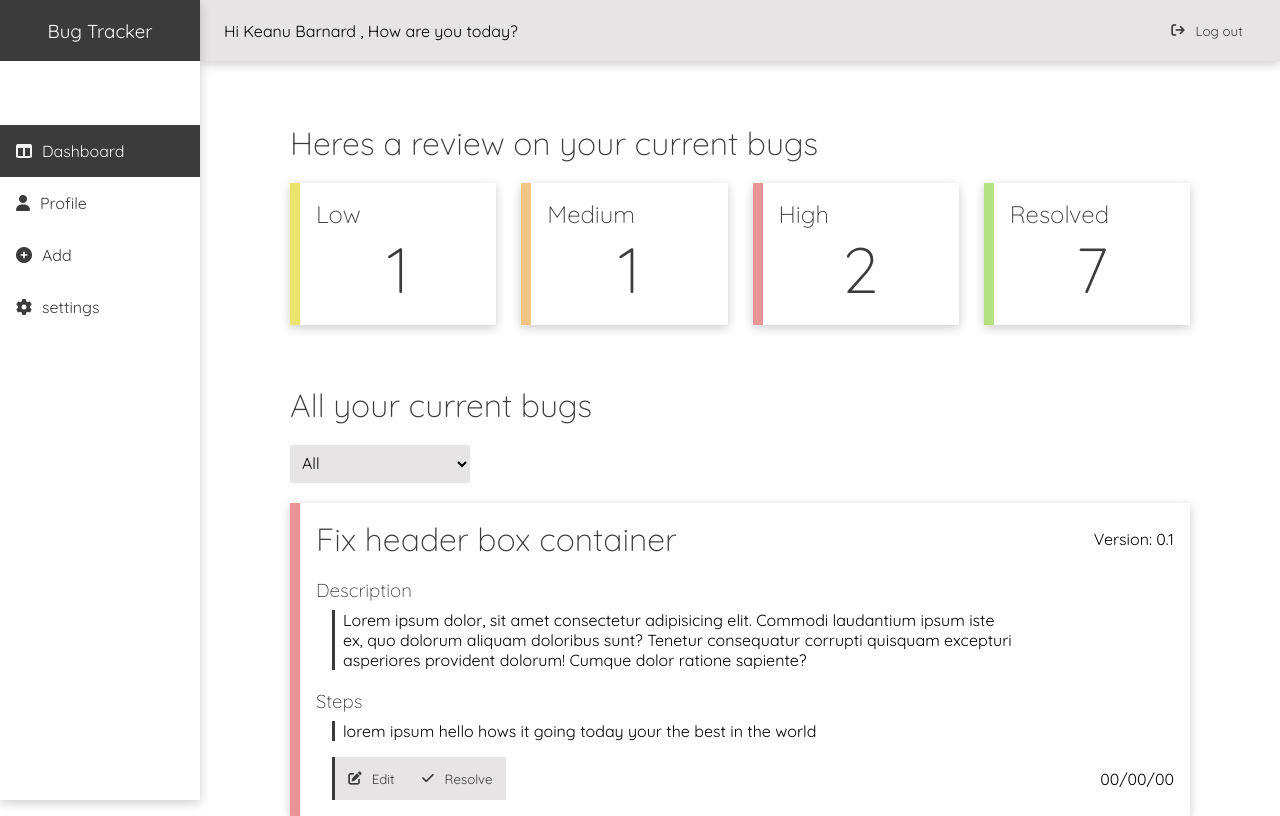
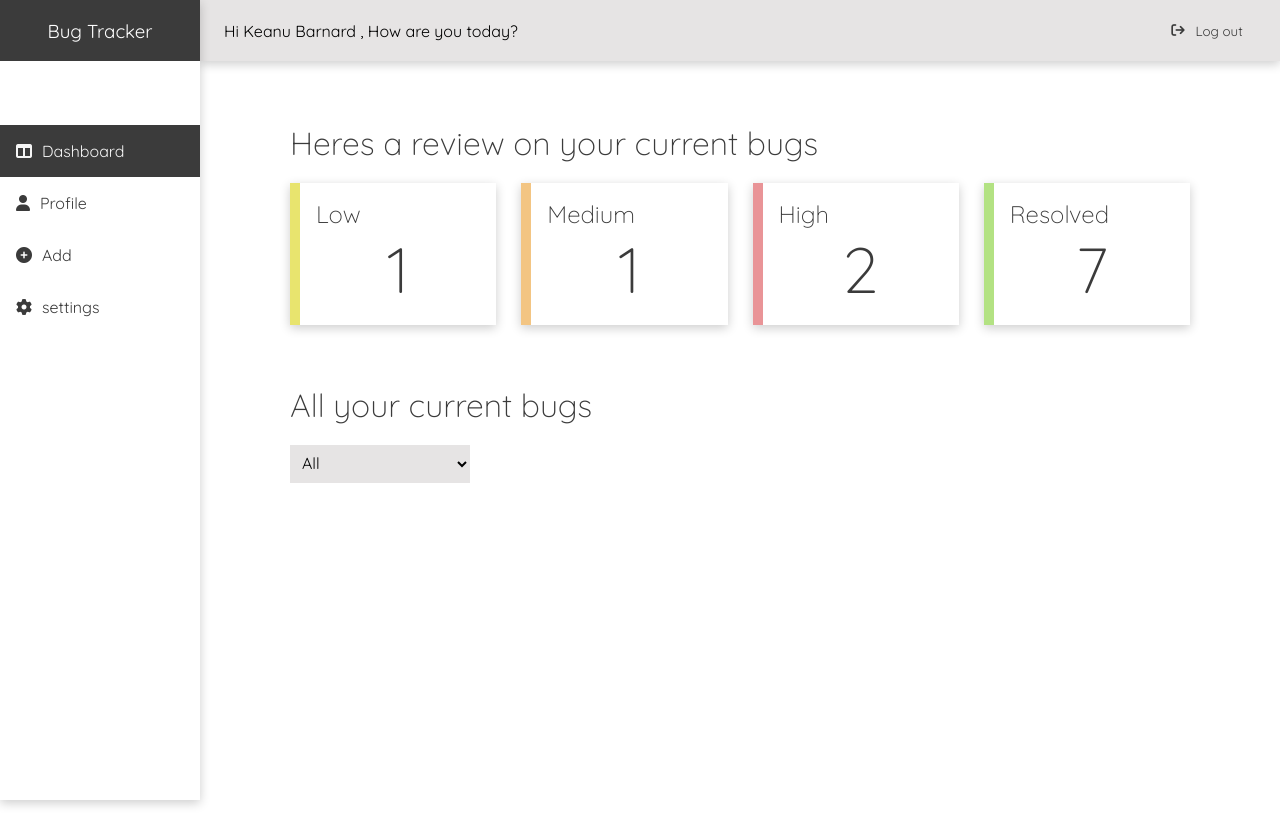
Before and after one commit to KeanuBarnardd/Bug-Tracker-Final, a React (Create React App) app in the folder bug-tracker/: page / in a window 1280 px wide. Built offline with nearby package versions, Linux system fonts and the light colour scheme.

Commit message:
Added create bugs and add to dashboard

```diff
--- a/bug-tracker/src/App.jsx
+++ b/bug-tracker/src/App.jsx
@@ -8,6 +8,7 @@ import Settings from "./Pages/Settings/Settings";
 import "./Styles/general.scss";
 
 export default function App() {
+  const [bugList, setBugList] = useState([]);
   const [bug, setBug] = useState({
     title: "",
     description: "",
@@ -15,6 +16,7 @@ export default function App() {
     priority: "low",
     date: "00/00/00",
     version: "0",
+    id: generateRandomId(),
   });
 
   const getInputHandler = (type) => (e) => {
@@ -26,8 +28,11 @@ export default function App() {
 
   const createBugHandler = (e) => {
     e.preventDefault();
-    setBug();
-    console.log(bug);
+    // Add our bug to our list of bugs
+    setBugList((bugList) => ([
+      ...bugList,
+      bug,
+    ]));
   };
 
   const getPriorityHandler = (i) => {
@@ -44,7 +49,7 @@ export default function App() {
     <div className="app">
       <Navbar></Navbar>
       <Routes>
-        <Route path="/" element={<Dashboard />} />
+        <Route path="/" element={<Dashboard bugList={bugList} getPriorityHandler={getPriorityHandler} />} />
         <Route
           path="/AddBug"
           element={
@@ -62,3 +67,12 @@ export default function App() {
     </div>
   );
 }
+
+const generateRandomId = () => {
+  var text = "";
+  var possible = "ABCDEFGHIJKLMNOPQRSTUVWXYZabcdefghijklmnopqrstuvwxyz0123456789";
+
+  for (var i = 0; i < 5; i++) text += possible.charAt(Math.floor(Math.random() * possible.length));
+
+  return text;
+};
--- a/bug-tracker/src/Components/Bug/Bug.jsx
+++ b/bug-tracker/src/Components/Bug/Bug.jsx
@@ -3,9 +3,9 @@ import IconButton from "../IconButton/IconButton";
 
 import "./Bug.scss";
 
-export default function Bug({ title, description, steps, version, date }) {
+export default function Bug({ title, description, steps, version, date, bugData ,getPriorityHandler}) {
   return (
-    <div className="bug">
+    <div className={`bug ${getPriorityHandler(bugData)}`}>
       <div className="title-version">
         <h1>{title}</h1>
         <span>
@@ -21,7 +21,6 @@ export default function Bug({ title, description, steps, version, date }) {
           <IconButton icon="fa-solid fa-pen-to-square" text="Edit" />
           <IconButton icon="fa-solid fa-check" text="Resolve" />
         </div>
-
         <span>
           <p>{date}</p>
         </span>
--- a/bug-tracker/src/Components/Bug/Bug.scss
+++ b/bug-tracker/src/Components/Bug/Bug.scss
@@ -1,23 +1,23 @@
-@import '../../Styles/variables.scss';
+@import "../../Styles/variables.scss";
 
-.bug{
+.bug {
   padding: $pad-1;
   border-left: $card-border-left;
   border-color: $col-high;
   box-shadow: $shadow-soft;
 
-  .title-version{
+  .title-version {
     display: flex;
     justify-content: space-between;
     align-items: center;
     margin-bottom: 0.7rem;
   }
 
-  h3{
+  h3 {
     margin-top: 1.2rem;
   }
 
-  .bug-text{
+  .bug-text {
     width: 80%;
     margin-top: 0.5rem;
     margin-left: 1rem;
@@ -25,12 +25,12 @@
     border-left: 3px solid $dark-grey;
   }
 
-  .bottom-container{
+  .bottom-container {
     display: flex;
     justify-content: space-between;
     align-items: center;
     margin-top: 1rem;
-    .button-container{
+    .button-container {
       margin-left: 1rem;
       display: flex;
       background-color: $light-grey;
@@ -38,3 +38,13 @@
     }
   }
 }
+
+.bug.low {
+  border-color: $col-low;
+}
+.bug.medium {
+  border-color: $col-med;
+}
+.bug.high {
+  border-color: $col-high;
+}
--- a/bug-tracker/src/Pages/Dashboard/Dashboard.jsx
+++ b/bug-tracker/src/Pages/Dashboard/Dashboard.jsx
@@ -3,7 +3,7 @@ import Bug from "../../Components/Bug/Bug";
 import StatsCard from "../../Components/StatsCard/StatsCard";
 import "./Dashboard.scss";
 
-export default function Dashboard() {
+export default function Dashboard({ bugList, getPriorityHandler }) {
   return (
     <div className="container-col content">
       <div className="content-view">
@@ -22,13 +22,18 @@ export default function Dashboard() {
           <option value="high">High</option>
         </select>
         <div className="bug-grid">
-          <Bug
-            description={"Lorem ipsum dolor, sit amet consectetur adipisicing elit. Commodi laudantium ipsum iste ex, quo dolorum aliquam doloribus sunt? Tenetur consequatur corrupti quisquam excepturi asperiores provident dolorum! Cumque dolor ratione sapiente?"}
-            steps="lorem ipsum hello hows it going today your the best in the world"
-            date="00/00/00"
-            title={"Fix header box container"}
-            version={"0.1"}
-          />
+          {bugList.map((bug) => (
+            <Bug
+              title={bug.title}
+              description={bug.description}
+              steps={bug.steps}
+              version={bug.version}
+              date={bug.date}
+              key={bug.id}
+              bugData={bug}
+              getPriorityHandler={getPriorityHandler}
+            />
+          ))}
         </div>
       </div>
     </div>
```
